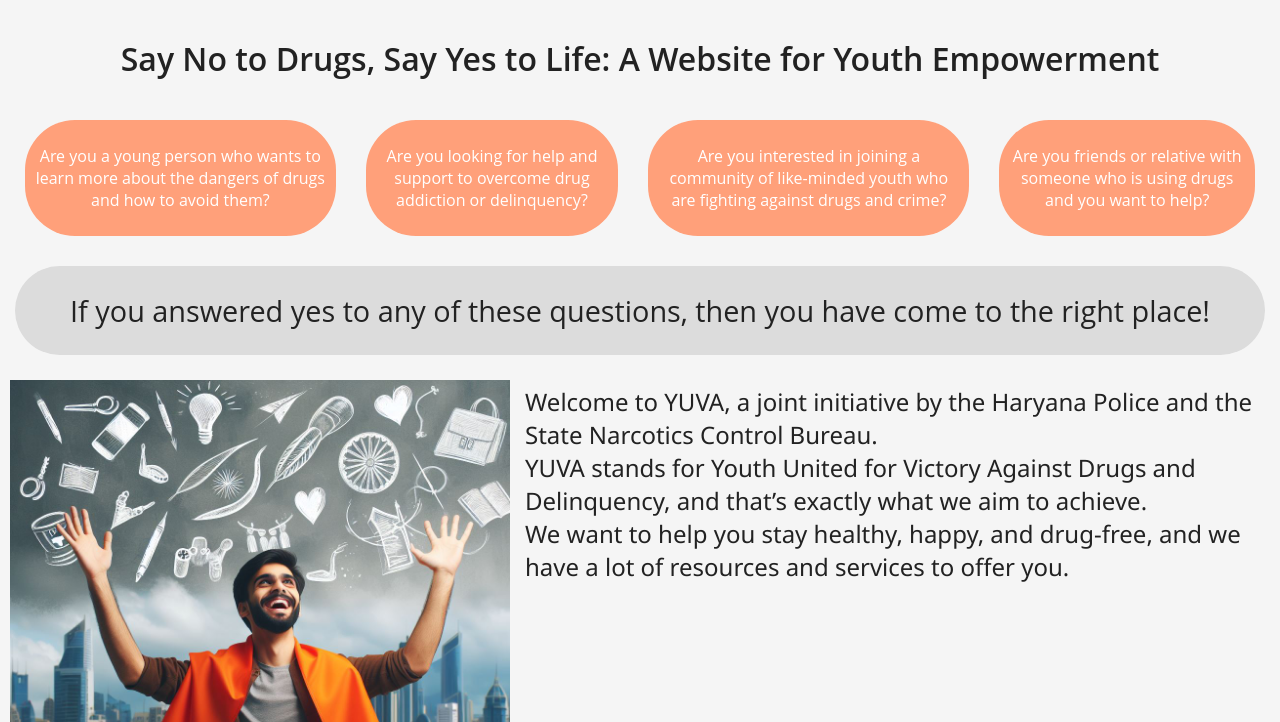
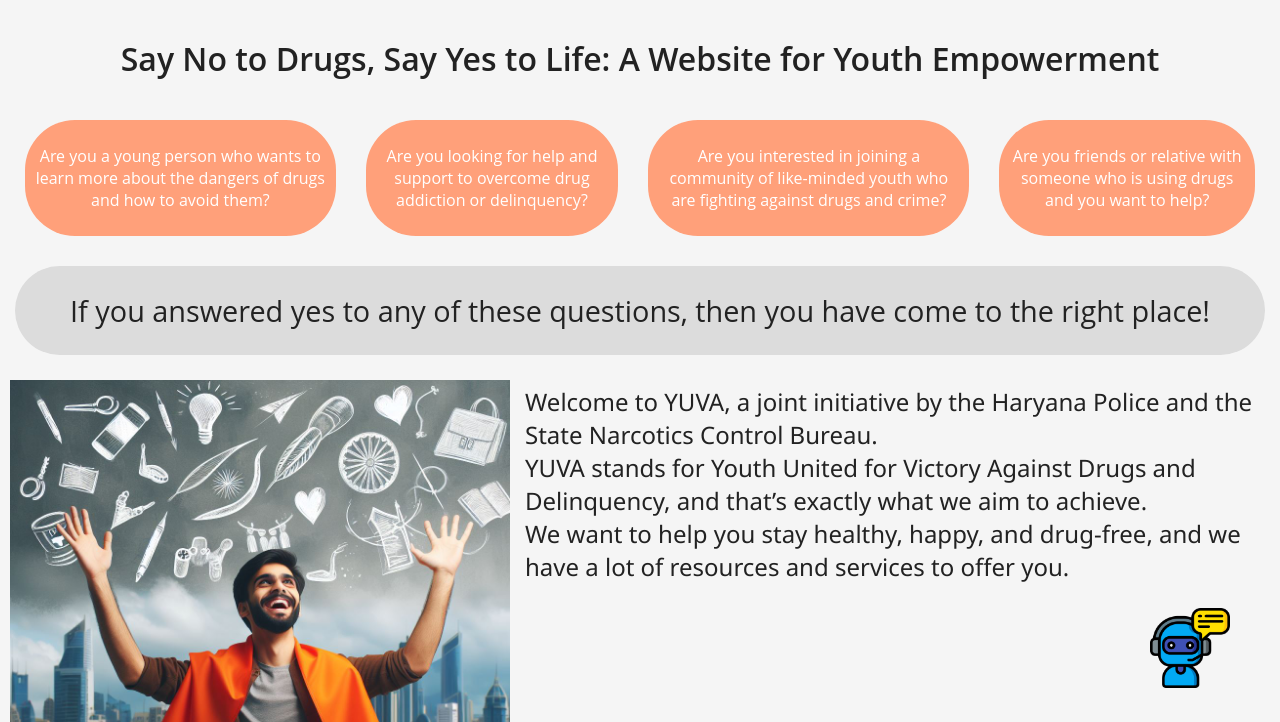
Before and after one commit to amanjain200/YUVA-A_Website_for_youth_empowerment, a plain HTML site: page index.html in a window 1280 px wide. Shown: the part 78-800 px from the top of the page. Drawn offline with Linux system fonts and the light colour scheme.

Commit message:
chatbot-feature-added

```diff
--- a/index.css
+++ b/index.css
@@ -177,6 +177,18 @@
 }
 
 
+.chatbot-container {
+  position: fixed;
+  bottom: 30px; /* Adjust the distance from the bottom as needed */
+  right: 50px; /* Adjust the distance from the right as needed */
+  z-index: 1000; /* Ensure the chatbot icon appears above other elements */
+}
+
+
+
+#chatbot-img {
+  width: 80px;
+}
 
 
 
--- a/index.html
+++ b/index.html
@@ -1,14 +1,17 @@
 <!DOCTYPE html>
 <html lang="en">
   <head>
-    <title>Document</title>
     <link rel="stylesheet" href="index.css" />
     <link rel="stylesheet" href="features.css" />
+    <title>YUVA - Youth Empowerment</title>
+    <link rel="icon" href="images/logo.png" type="image/png" />
   </head>
   <body>
     <header>
       <div id="logo">
-        <img id="logo-img" src="images/logo.png" alt="logo" />
+        <a href="index.html"
+          ><img id="logo-img" src="images/logo.png" alt="logo"
+        /></a>
       </div>
       <div class="navigation-items">
         <a class="navigation-item" href="myths.html">MythsVsFacts</a>
@@ -173,8 +176,9 @@
           </li>
         </ul>
       </div>
-      <br><br><br><br><br>
-      <center class="testimonial-heading">Testimonials</center> <br>
+      <br /><br /><br /><br /><br />
+      <center class="testimonial-heading">Testimonials</center>
+      <br />
       <div class="testimonial-items">
         <div class="testimonial-item">
           <p>
@@ -226,9 +230,20 @@
           </p>
         </div>
       </div>
+      <div class="chatbot-container">
+        <div class="chatbot-icon">
+          <a href="https://therapy-chatbot.vercel.app/" target="_blank">
+            <img
+              id="chatbot-img"
+              src="images/chatbot(1).png"
+              alt="Chatbot Icon"
+            />
+          </a>
+        </div>
+      </div>
     </main>
     <footer>
-      <br /><br /><br><br><br><br>
+      <br /><br /><br /><br /><br /><br />
       <img class="footer-logo" src="images/ncb-logo.png" alt="" />
     </footer>
   </body>
```
Also changed, not shown: myths.html (+8 -1 lines), images/chatbot(1).png (added).
